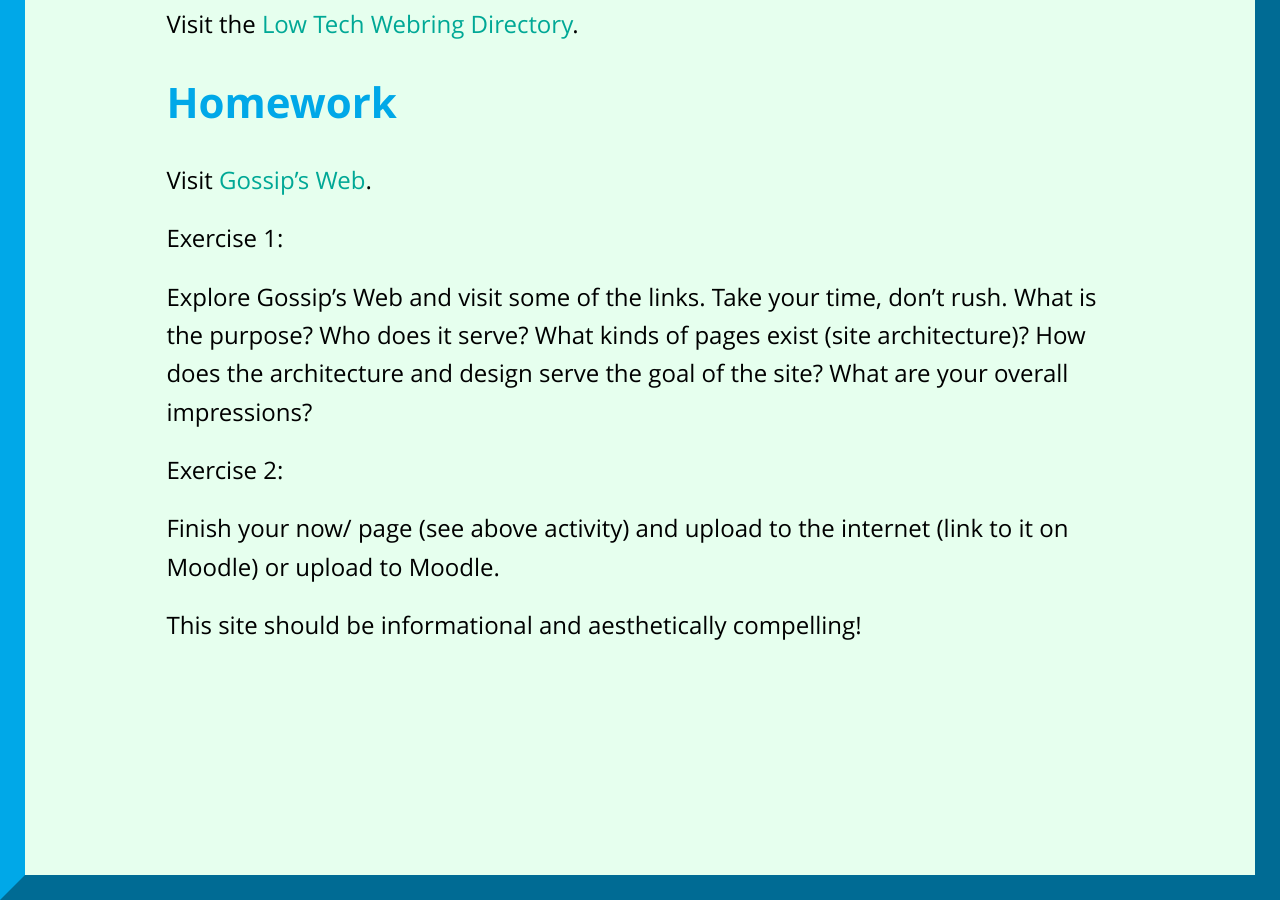
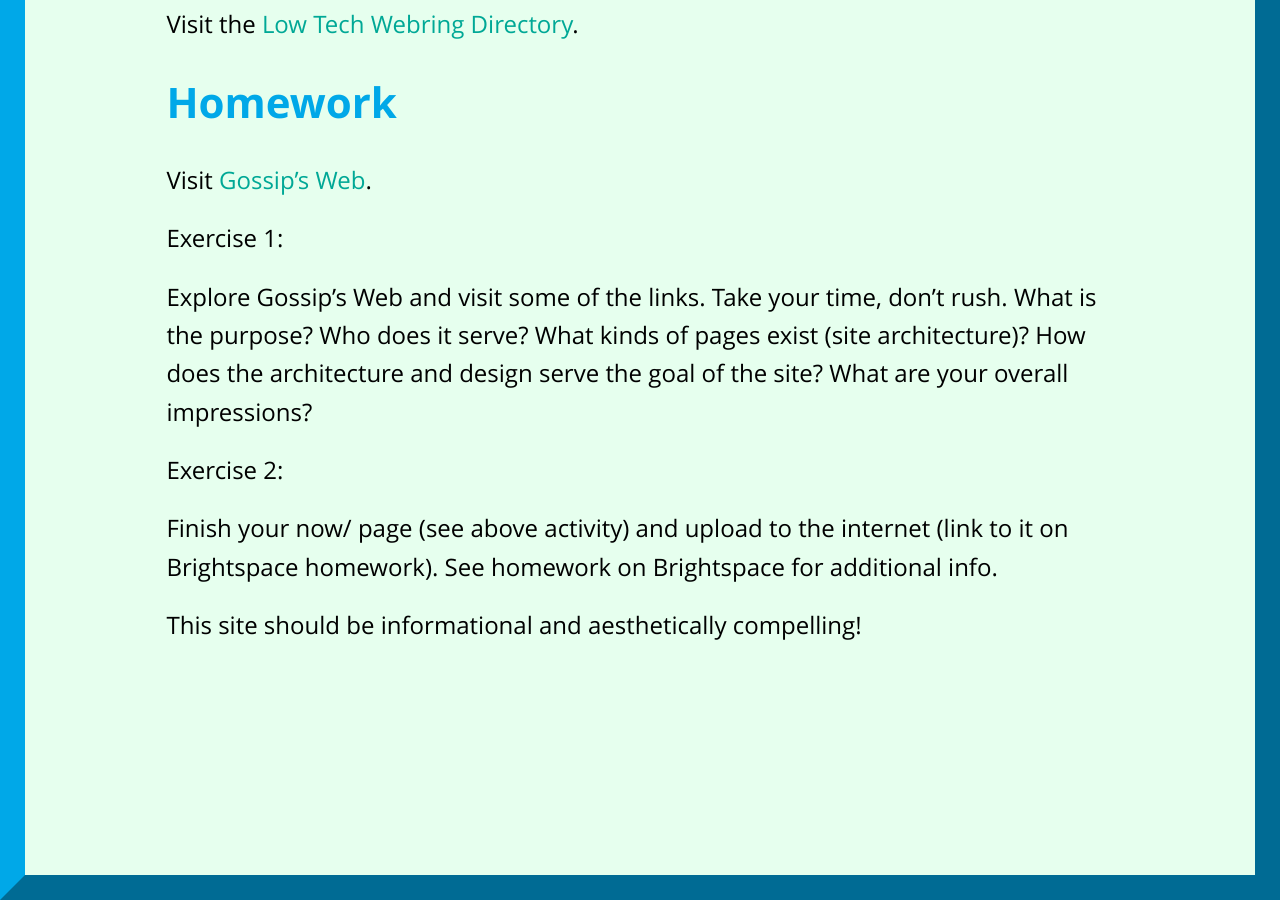
Before and after one commit to lee2sman/social_software_fall2023, a Jekyll site: the page built from _posts/2023-08-31-week1.md, in a window 1280 px wide and 900 px high, scrolled down 6564 px. Built offline with Jekyll 4.4.1, drawn with Linux system fonts in a browser that asks for light colours; nearby versions of some CDN libraries.

Commit message:
moodle -> brightspace

```diff
--- a/_posts/2023-08-31-week1.md
+++ b/_posts/2023-08-31-week1.md
@@ -199,6 +199,6 @@ Explore Gossip's Web and visit some of the links. Take your time, don't rush. Wh
 
 Exercise 2:
 
-Finish your now/ page (see above activity) and upload to the internet (link to it on Moodle) or upload to Moodle.
+Finish your now/ page (see above activity) and upload to the internet (link to it on Brightspace homework). See homework on Brightspace for additional info.
 
 This site should be informational and aesthetically compelling!
```
